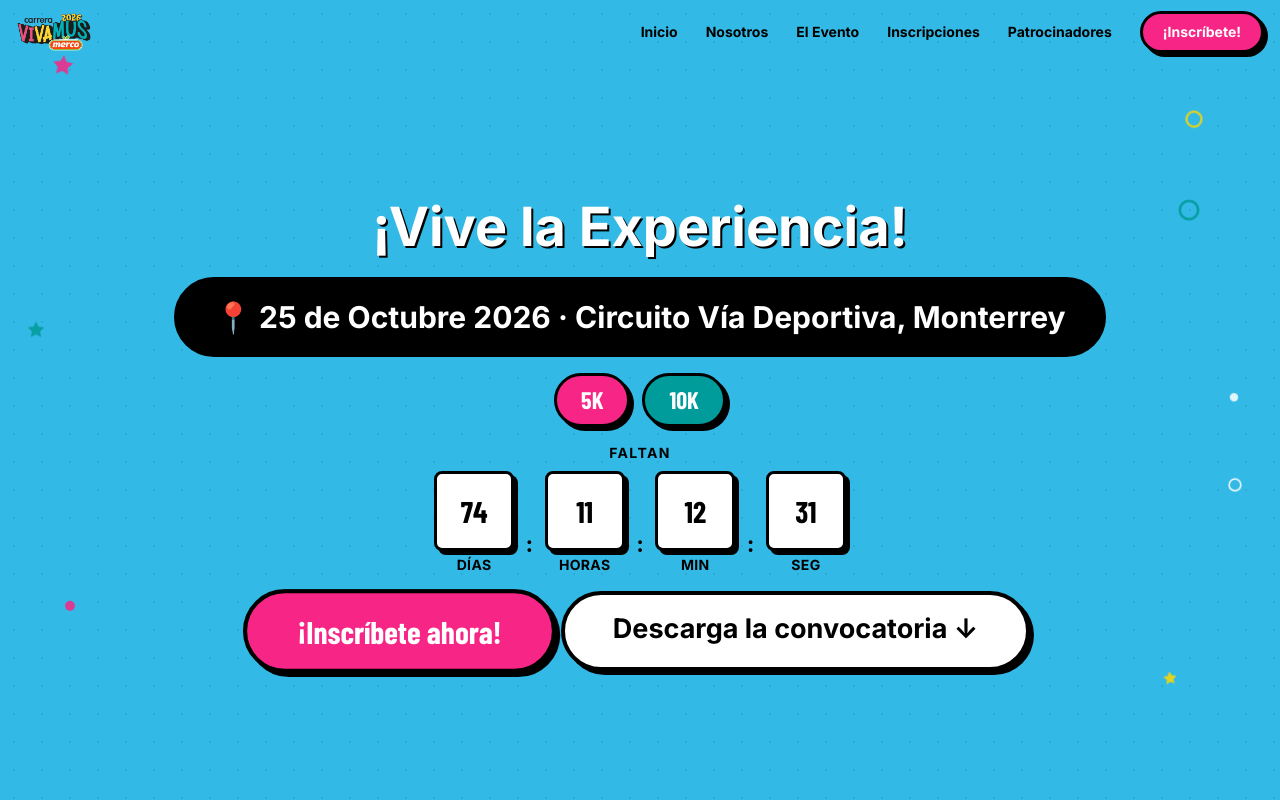
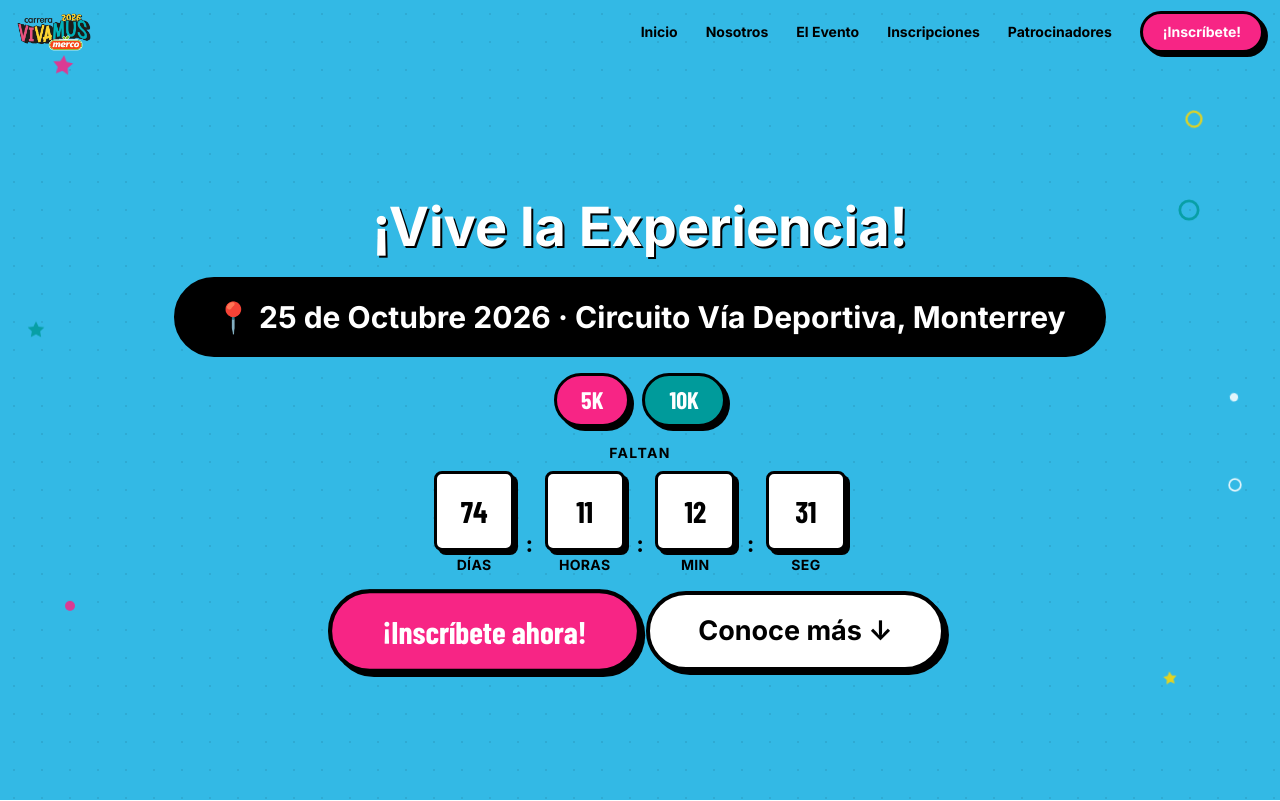
Before and after one commit to Superacion-Juvenil/Vivamus.org.mx, a React (Vite) app: page / in a window 1280 px wide. Shown: the top 801 px of the page. Built offline with nearby package versions, Linux system fonts and the light colour scheme; a web font is replaced by a local one.

Commit message:
Revert "Replace "Conoce más" CTA with convocatoria download link"
This reverts commit d6433a4a745269960a9de268f024522a257535bf.

```diff
--- a/src/components/Hero.jsx
+++ b/src/components/Hero.jsx
@@ -11,6 +11,10 @@ const fadeUp = (delay = 0) => ({
 });
 
 export default function Hero() {
+  const scrollTo = (id) => {
+    document.getElementById(id)?.scrollIntoView({ behavior: 'smooth' });
+  };
+
   return (
     <section
       id="inicio"
@@ -90,14 +94,12 @@ export default function Hero() {
           >
             ¡Inscríbete ahora!
           </a>
-          <a
-            href={links.convocatoria}
-            target="_blank"
-            rel="noopener noreferrer"
+          <button
+            onClick={() => scrollTo('evento')}
             className="font-bold text-2xl sm:text-[1.6875rem] text-black px-12 py-[1.125rem] rounded-full border-[4.5px] border-black bg-white shadow-neo transition-all duration-150 hover:translate-x-1 hover:translate-y-1 hover:shadow-none active:translate-x-1 active:translate-y-1 active:shadow-none"
           >
-            Descarga la convocatoria ↓
-          </a>
+            Conoce más ↓
+          </button>
         </motion.div>
       </div>
     </section>
```
